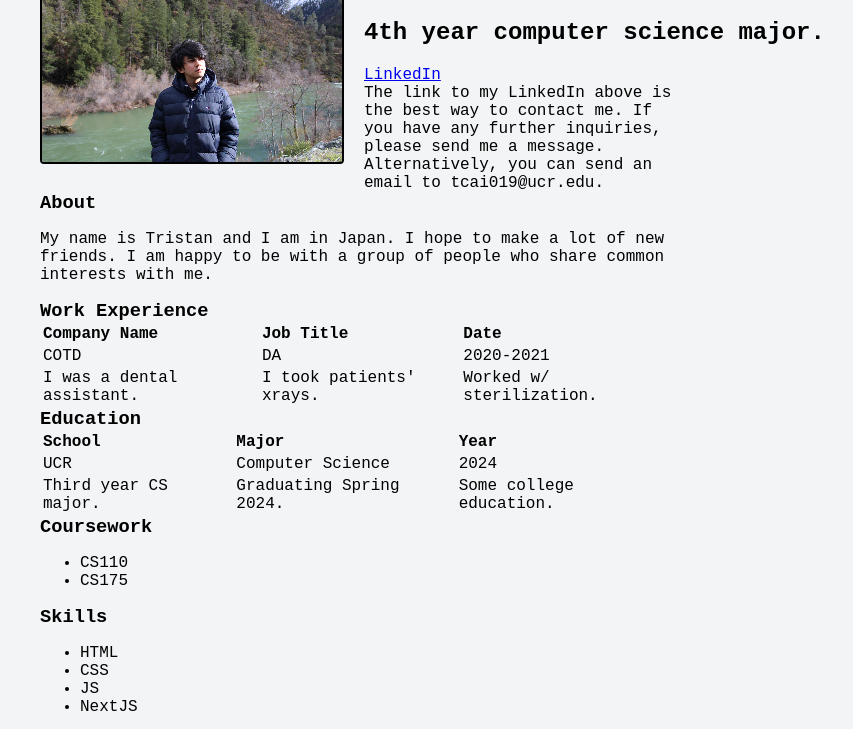
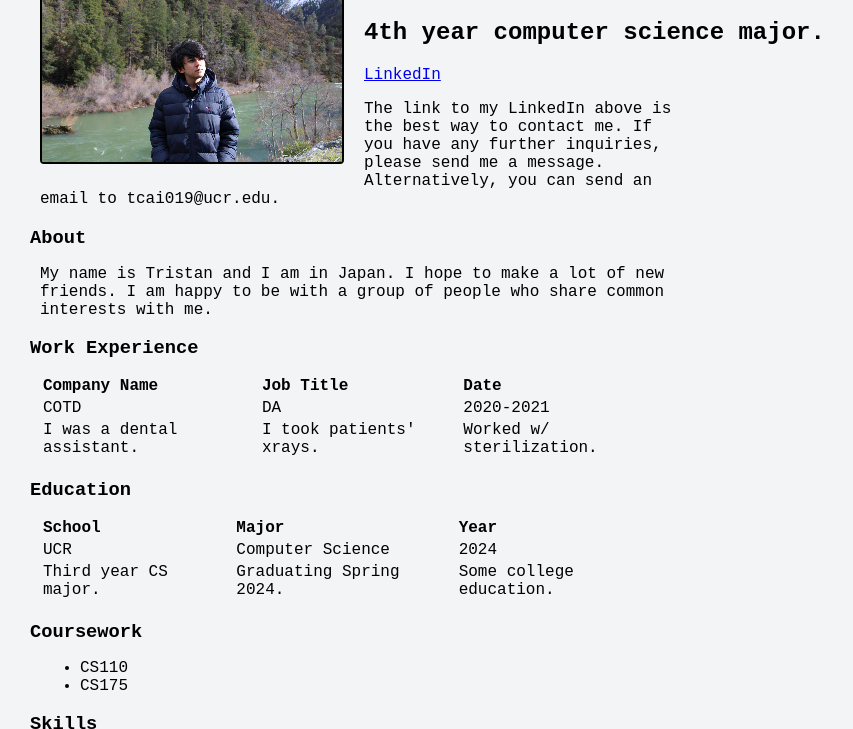
Before and after one commit to torisutansan1/torisutansan1.github.io, a plain HTML site: page index.html in a window 1280 px wide. Shown: the part 61-790 px from the top of the page, without its empty margins (0-853 px from the left). Drawn offline with Linux system fonts and the light colour scheme.

Commit message:
Reverting changes

```diff
--- a/styles/globals.css
+++ b/styles/globals.css
@@ -17,7 +17,6 @@ body {
 
 p.socials {
     width: 50%;
-    margin: 0 0 0 0;
 }
 
 p {
@@ -28,7 +27,6 @@ h3 {
     margin-bottom: 15px;
     margin-left: -10px;
     font-weight: bold;
-    margin: 0 0 0 0;
 }
 
 table {
```
